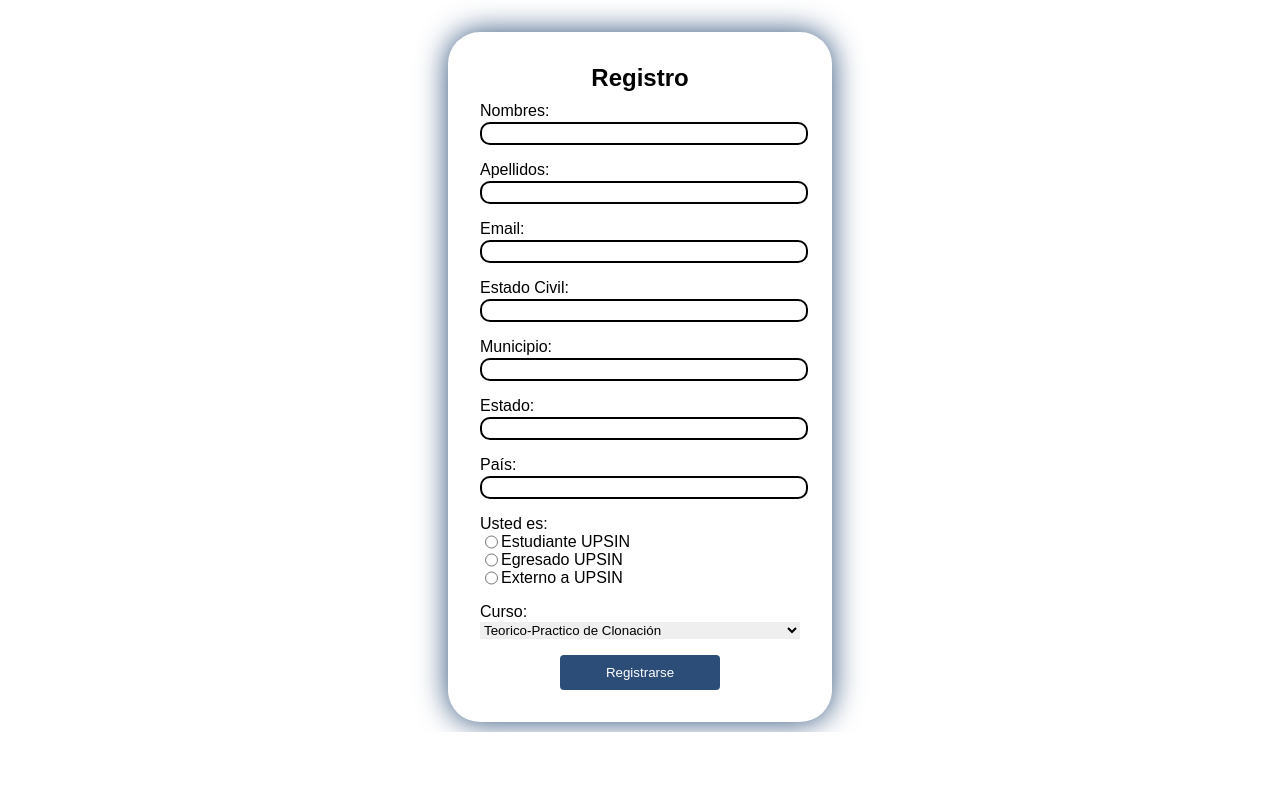
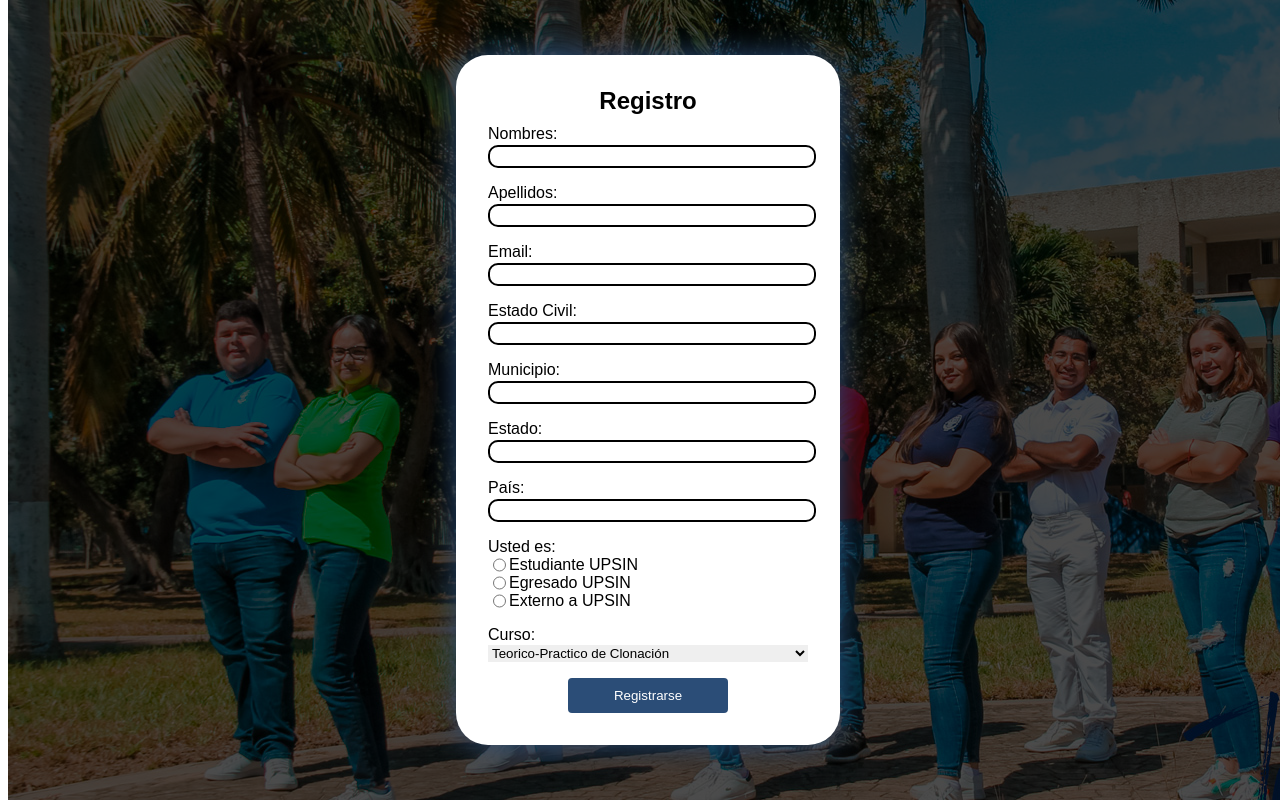
Before and after one commit to MilitaryApple35/EducacionContinua, a Django app: page /register in a window 1280 px wide. Shown: the part 68-868 px from the top of the page. Before the commit the page ends 800 px from the top, so only its background shows below. Run offline with Django 4.2, Linux system fonts and the light colour scheme; data comes from the database, SQL or seed files in the repository.

Commit message:
Agregado fondo al registro

```diff
--- a/EC/static/css/stylesre.css
+++ b/EC/static/css/stylesre.css
@@ -1,8 +1,25 @@
 body {
     font-family: Arial, sans-serif;
-    background-image: url("/static/media/loigo EC.png") no-repeat fixed;
   }
 
+  .contents{
+    background-image: url(/media/Desarrollate-imagen.jpg);
+    background-repeat: no-repeat;
+    height: 100%;
+    width: 100%;
+    display: flex;
+    flex-direction: column;
+    position: absolute;
+  }
+  .contents-contents{
+    position: absolute;
+    display: flex;
+    flex-direction: column;
+    justify-content: flex-end;
+    height: 100%;
+    width: 100%;
+    background-color: rgb(0 0 0 / 70%);
+  }
   :root{
     --colorPrincipal: #2b4d77;
     --fuentePrincipal: 'Abril Fatface', sans-serif;
@@ -20,7 +37,7 @@
     box-sizing: border-box;
     color: var(--blanco);
     vertical-align: middle;
-    margin-bottom: 2rem;
+    margin-bottom: 0;
 }
 
 .logo {
@@ -48,6 +65,7 @@
 
   form {
     width: 300px;
+    margin-top: 20px auto;
     margin: 0 auto;
   }
 
@@ -118,6 +136,7 @@
     border-radius: 2rem;
     padding: 2rem;
     height: auto;
+    background-color: #fff;
   }
 
   .formulario h2 {
--- a/Registro/templates/register.html
+++ b/Registro/templates/register.html
@@ -17,7 +17,8 @@
             </div>
         </div>
     </header>
-
+    <div class="contents">
+        <div class="contents-contents">
             <form class="formulario" method="POST" enctype="multipart/form-data">
                 {% csrf_token %}
                 <h2>Registro</h2>
@@ -112,6 +113,8 @@
                 {% endfor %}
             </ul>
             {% endif %}
+        </div>
+    </div>
 
     <script src="{% static 'js/scriptre.js' %}"></script>
 </body>
```
Lines whose indentation alone changed are shown as unchanged.
